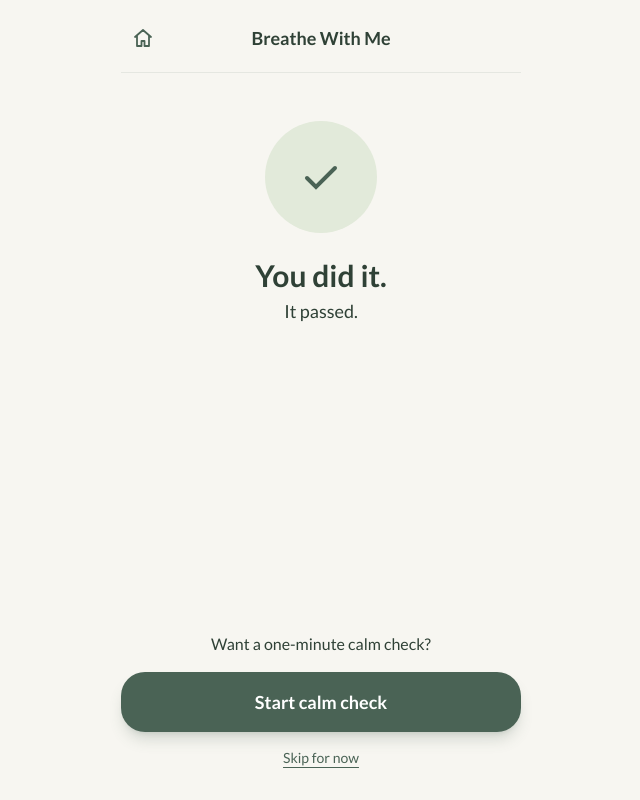
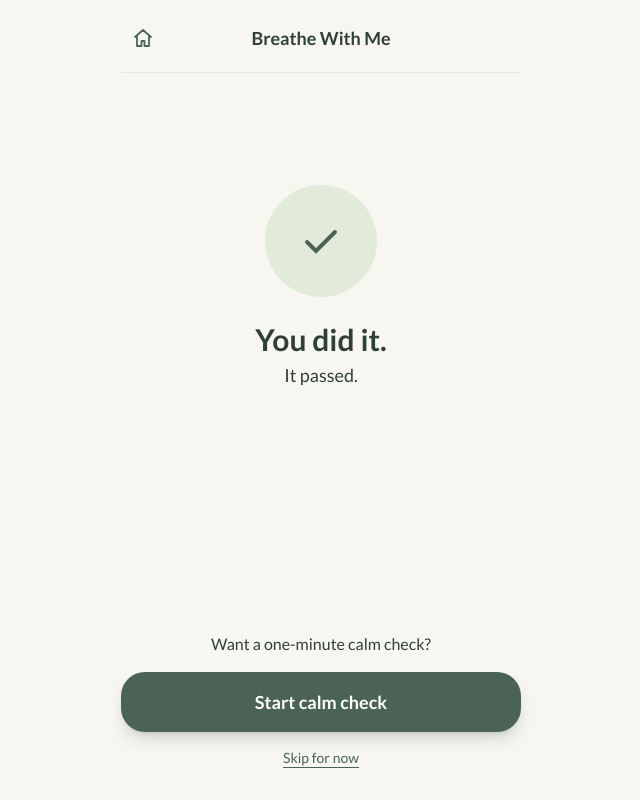
Before and after one commit to Anxhela25/breathe-with-me, a React (Vite) app in the folder frontend/: page /closing in a window 1280 px wide. Shown: the whole page, without its empty margins (319-959 px from the left). Built offline with nearby package versions, Linux system fonts and the light colour scheme; no server answers; what @capacitor/core would draw is missing.

Commit message:
You did it: check mark and text a bit lower

```diff
--- a/frontend/src/pages/Closing.jsx
+++ b/frontend/src/pages/Closing.jsx
@@ -7,7 +7,7 @@ export default function Closing() {
   const { session } = useSession()
   return (
     <Screen>
-      <div className="mt-12 flex h-28 w-28 items-center justify-center rounded-full bg-pistachio" aria-hidden>
+      <div className="mt-28 flex h-28 w-28 items-center justify-center rounded-full bg-pistachio" aria-hidden>
         <svg viewBox="0 0 24 24" className="h-12 w-12 stroke-sage" fill="none" strokeWidth="2" strokeLinecap="round">
           <path d="M5 12.5l4.5 4.5L19 7.5" />
         </svg>
```
